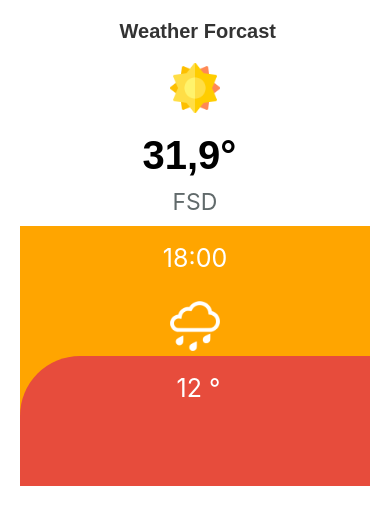
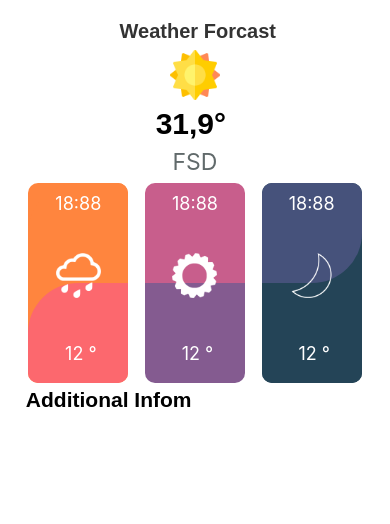
Before and after one commit to sheikhsuleman123/React-Native-Weather-app, a React Native app: screen / in a window 390 px wide. Shown: the top 524 px of the page. Built offline with nearby package versions, Linux system fonts and the light colour scheme.

Commit message:
Content section is ok static data

```diff
--- a/components/Card/Card.js
+++ b/components/Card/Card.js
@@ -4,14 +4,17 @@ import { Text, View, Image, StyleSheet } from 'react-native';
 export default class Card extends Component {
     render() {
         return (
-            <View style={{backgroundColor:'orange'}}>
-              <View style={{...styles.bgCard,backgroundColor:'orange' }}>
-                <Text style={styles.text} > 18:00 </Text>
-                <Image source={require('../../assets/rain.png')} style={{...styles.img,marginVertical:20}} />
+            <View style={{backgroundColor:this.props.bgcolor,alignItems:'center',borderRadius:10}}>
+
+              <View style={{...styles.bgCard,backgroundColor:this.props.color1,borderTopRightRadius:10,borderTopLeftRadius:10, ...this.props.style}}>
+                <Text style={styles.time} > 18:88 </Text>
+                <Image source={this.props.img} style={{...styles.img,}} />
               </View>
-               <View style={{...styles.bgCard ,zIndex: -1,backgroundColor:'#E74C3C',borderTopLeftRadius:60  }}>
-                 <Text style={styles.text}> 12 &deg;</Text>
+
+               <View style={{...styles.bgCard ,zIndex: -1,backgroundColor:this.props.color2,...this.props.style,borderBottomRightRadius:10,borderBottomLeftRadius:10  }}>
+                 <Text style={styles.deg}> 12 &deg;</Text>
                </View>
+
             </View>
         )
     }
@@ -19,22 +22,28 @@ export default class Card extends Component {
 
 const styles = StyleSheet.create({
     img : {
-        height: 50,
-        width: 50,
-        marginTop: 75,
+        height: 45,
+        width: 45,
+        marginTop: 70,
         alignSelf: 'center',
         position:'absolute',
         zIndex: 99,
     },
     bgCard : {
-        width:'100%',
-        height: 130,
+        width: 100,
+        height: 100,
         alignSelf:'center',
     },
-    text : {
+    time : {
         color: '#fff',
-        fontSize:25,
+        fontSize:18,
         textAlign:'center',
-        marginVertical: 17
+        marginTop: 10
+    },
+    deg: {
+        color: '#fff',
+        fontSize:18,
+        textAlign:'center',
+        marginTop: '60%'
     }
 })
--- a/components/Content.js
+++ b/components/Content.js
@@ -1,14 +1,27 @@
 import React, { Component } from 'react'
-import { Text, View } from 'react-native'
+import { Text, View, StyleSheet } from 'react-native'
 
 import Card from './Card/Card';
+
+import Rain from '../assets/rain.png';
+import Sunny from '../assets/sunny.png';
+import Moon from '../assets/moon.png';
 
 export default class Content extends Component {
     render() {
         return (
-            <View>
-                <Card />
+            <View style={styles.container}>
+                <Card  color1="#FF853E" color2="#FC686E" img={Rain} bgcolor="#FF853E" style={{borderTopLeftRadius: 50}} />
+                <Card color1="#C85E8C" color2="#845B90" img={Sunny}  bgcolor="#fff" />
+                <Card color1="#46527B" color2="#244457" img={Moon} bgcolor="#244457" style={{borderBottomRightRadius: 50}} />
             </View>
         )
     }
 }
+
+const styles = StyleSheet.create({
+    container: {
+        flexDirection:'row',
+        justifyContent:'space-around'
+    }
+})
--- a/components/Footer.js
+++ b/components/Footer.js
@@ -1,12 +1,21 @@
 import React, { Component } from 'react'
-import { Text, View } from 'react-native'
+import { Text, View, StyleSheet } from 'react-native'
 
 export default class Footer extends Component {
     render() {
         return (
             <View>
-                <Text>  </Text>
+                <Text style={styles.heading}> Additional Infom </Text>
             </View>
         )
     }
 }
+
+const styles = StyleSheet.create({
+    heading: {
+        fontFamily: 'Arial',
+        fontSize: 21,
+        fontWeight: 'bold',
+        marginTop: 5
+    }
+})
--- a/components/Header.js
+++ b/components/Header.js
@@ -26,11 +26,11 @@ const styles = StyleSheet.create({
     height: 50,
     width: 50,
     alignSelf:'center',
-    marginVertical:20
+    marginVertical:7
   },
   degree: {
       fontFamily: 'Arial',
-      fontSize: 40,
+      fontSize: 30,
       fontWeight: '900',
       textAlign: 'center'
   },
@@ -38,6 +38,6 @@ const styles = StyleSheet.create({
       fontSize: 23,
       color:'#616A6B',
       textAlign:'center',
-      marginVertical: 10
+      marginVertical: 7
   }
 })
```
Also changed, not shown: assets/moon.png, assets/sunny.png.
